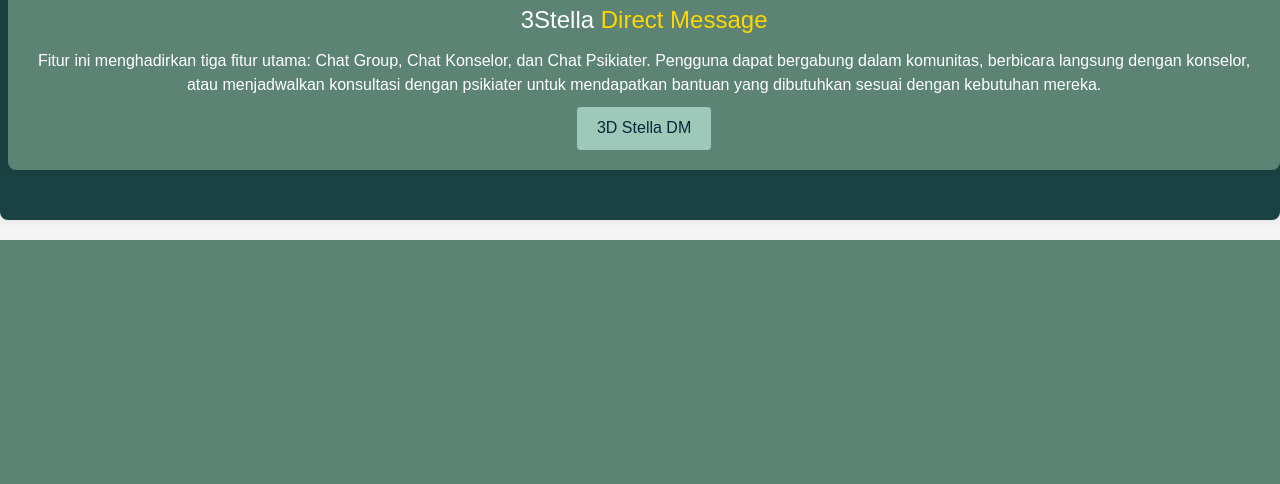
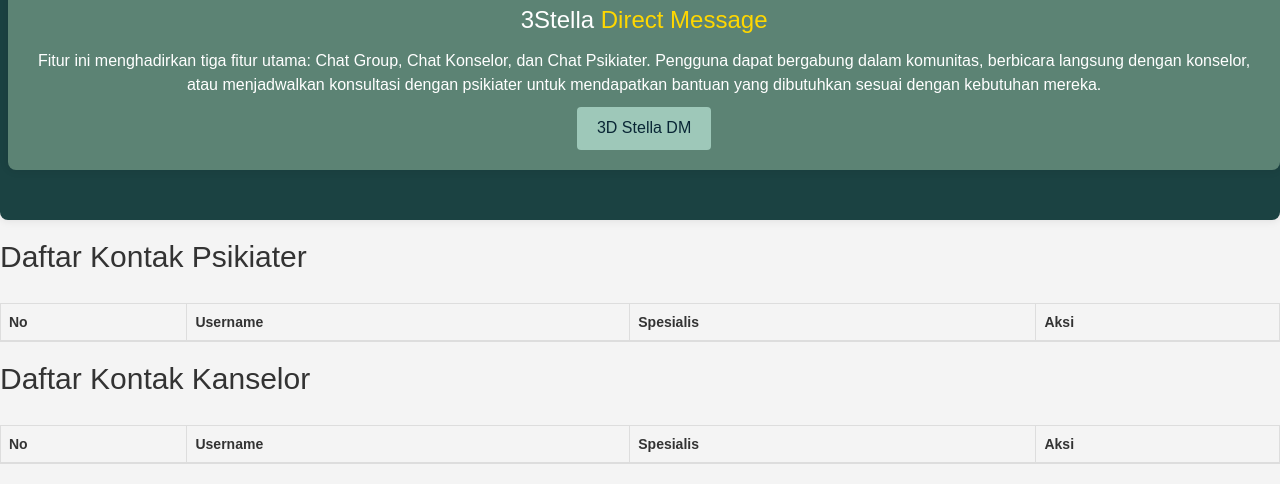
Before and after one commit to damueel69/MindfulYouth, a CodeIgniter app: the page made by application/views/dashboard/index.php in a window 1280 px wide. Shown: the part 2163-2647 px from the top of the page. Before the commit the page ends 2403 px from the top, so only its background shows below. Run offline with CodeIgniter, Linux system fonts and the light colour scheme; tables that the repository leaves empty hold one stand-in row (values such as "Sample post"); the template is opened without the code that fills it: most values are stand-ins (such as "Sample title", 1, 10 or a date in 2020); lists and menus that the app fills with data are empty.

Commit message:
Add files via upload

```diff
--- a/application/views/dashboard/index.php
+++ b/application/views/dashboard/index.php
@@ -133,4 +133,67 @@
     </div>
 </body>
 
-</html>
+<!-- chat_users_view.php -->
+<!-- View File (dashboard_contacts.php) -->
+
+<h2>Daftar Kontak Psikiater</h2>
+<br>
+
+<table class="table table-bordered">
+    <thead>
+        <tr>
+            <th>No</th>
+            <th>Username</th>
+            <th>Spesialis</th>
+            <th>Aksi</th>
+        </tr>
+    </thead>
+    <tbody>
+        <?php
+        $no = 0;
+        foreach ($record->result() as $r) {
+            if ($r->division == 'Psikiater') {
+                $no++;
+                echo "<tr>
+                    <td>$no</td>
+                    <td>$r->username</td>
+                    <td>$r->spesialist</td>
+                    <td>".anchor('chat/redirect/'.$this->session->userdata('user_id').'/'.$r->id, 'Chat', ['class' => 'btn btn-primary btn-sm'])."</td>
+                </tr>";
+            }
+        }
+        ?>
+    </tbody>
+</table>
+
+<h2>Daftar Kontak Kanselor</h2>
+<br>
+
+<table class="table table-bordered">
+    <thead>
+        <tr>
+            <th>No</th>
+            <th>Username</th>
+            <th>Spesialis</th>
+            <th>Aksi</th>
+        </tr>
+    </thead>
+    <tbody>
+        <?php
+        $no = 0;
+        foreach ($record->result() as $r) {
+            if ($r->division == 'Kanselor') {
+                $no++;
+                echo "<tr>
+                    <td>$no</td>
+                    <td>$r->username</td>
+                    <td>$r->spesialist</td>
+                    <td>".anchor('chat/redirect/'.$this->session->userdata('user_id').'/'.$r->id, 'Chat', ['class' => 'btn btn-primary btn-sm'])."</td>
+                </tr>";
+            }
+        }
+        ?>
+    </tbody>
+</table>
+
+<script src="<?php echo base_url(); ?>js/dashboard.js" type="text/javascript"></script>
```
